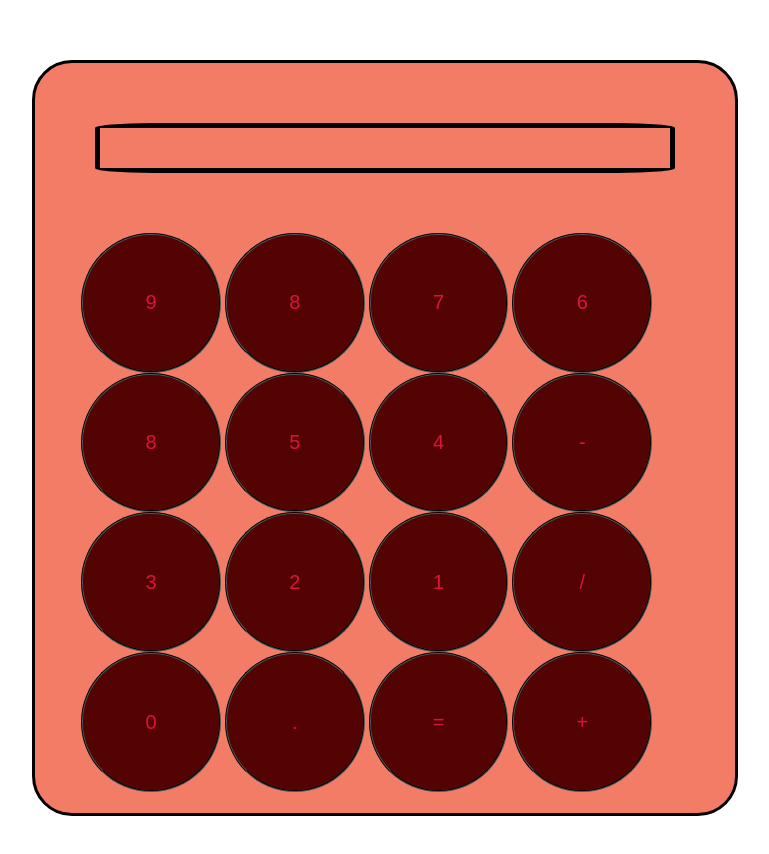
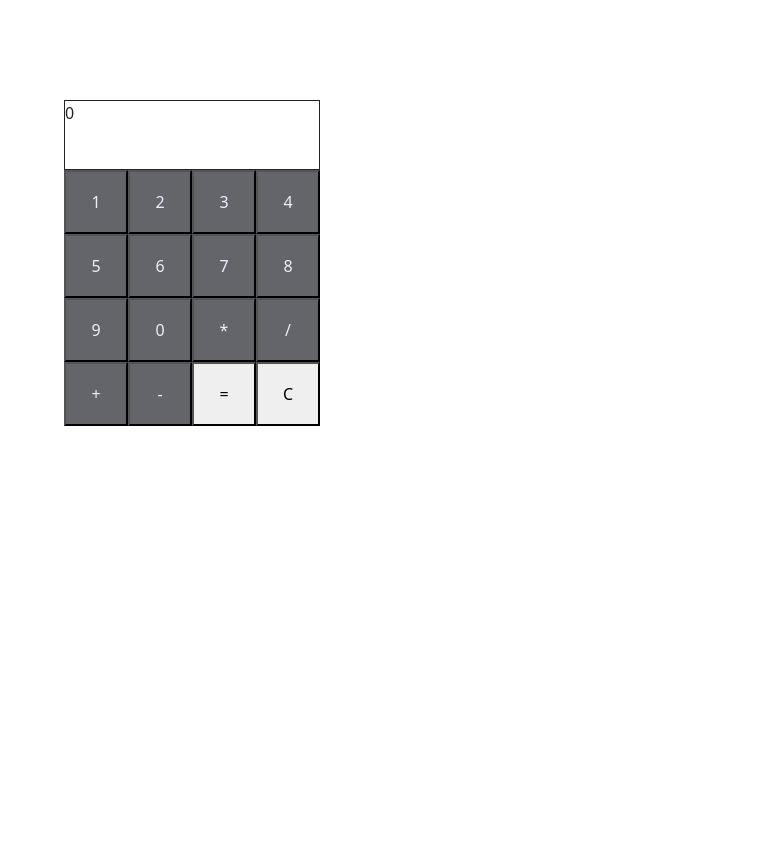
Before and after one commit to RicardoRonan/calc, a plain HTML site: page index.html in a window 1280 px wide. Shown: the whole page, without its empty margins (36-805 px from the left). After the commit the page ends 800 px from the top, so only its background shows below. Drawn offline with nearby package versions, Linux system fonts and the light colour scheme.

Commit message:
Added functionlity and changed styles

```diff
--- a/index.html
+++ b/index.html
@@ -1,35 +1,61 @@
 <!DOCTYPE html>
 <html lang="en">
   <head>
-    <link rel="stylesheet" href="styles.css" />
-    <meta charset="UTF-8" />
-    <meta http-equiv="X-UA-Compatible" content="IE=edge" />
-    <meta name="viewport" content="width=device-width, initial-scale=1.0" />
-    <title>Document</title>
+    <meta charset="utf-8" />
+    <meta name="viewport" content="width=device-width, initial-scale=1" />
+    <title>calculator</title>
+    <link
+      href="https://cdn.jsdelivr.net/npm/bootstrap@5.2.0-beta1/dist/css/bootstrap.min.css"
+      rel="stylesheet"
+      integrity="sha384-0evHe/X+R7YkIZDRvuzKMRqM+OrBnVFBL6DOitfPri4tjfHxaWutUpFmBp4vmVor"
+      crossorigin="anonymous"
+    />
+    <link rel="stylesheet" href="/styles.css" />
   </head>
   <body>
     <div class="calculator">
-      <div class="output"></div>
-      <div id="input">
-        <div class="buttons">
-          <button id="button1">9</button>
-          <button id="button1">8</button>
-          <button id="button1">7</button>
-          <button id="button1">6</button>
-          <button id="button1">8</button>
-          <button id="button1">5</button>
-          <button id="button1">4</button>
-          <button id="button1">-</button>
-          <button id="button1">3</button>
-          <button id="button1">2</button>
-          <button id="button1">1</button>
-          <button id="button1">/</button>
-          <button id="button1">0</button>
-          <button id="button1">.</button>
-          <button id="button1">=</button>
-          <button id="button1">+</button>
-        </div>
+      <div class="output-container">
+        <div id="output">0</div>
+      </div>
+
+      <div class="button-container">
+        <button class="button-item" onClick="buildSum('1')">1</button>
+
+        <button class="button-item" onClick="buildSum('2')">2</button>
+
+        <button class="button-item" onClick="buildSum('3')">3</button>
+
+        <button class="button-item" onClick="buildSum('4')">4</button>
+
+        <button class="button-item" onClick="buildSum('5')">5</button>
+
+        <button class="button-item" onClick="buildSum('6')">6</button>
+
+        <button class="button-item" onClick="buildSum('7')">7</button>
+
+        <button class="button-item" onClick="buildSum('8')">8</button>
+
+        <button class="button-item" onClick="buildSum('9')">9</button>
+
+        <button class="button-item" onClick="buildSum('0')">0</button>
+
+        <button class="button-item" onClick="buildSum('*')">*</button>
+
+        <button class="button-item" onClick="buildSum('/')">/</button>
+
+        <button class="button-item" onClick="buildSum('+')">+</button>
+
+        <button class="button-item" onClick="buildSum('-')">-</button>
+
+        <button onClick="calculate()">=</button>
+        <button onClick="reset()">C</button>
       </div>
     </div>
+    <script src="/index.js"></script>
   </body>
+  <script
+    src="https://cdn.jsdelivr.net/npm/bootstrap@5.2.0-beta1/dist/js/bootstrap.bundle.min.js"
+    integrity="sha384-pprn3073KE6tl6bjs2QrFaJGz5/SUsLqktiwsUTF55Jfv3qYSDhgCecCxMW52nD2"
+    crossorigin="anonymous"
+  ></script>
 </html>
--- /dev/null
+++ b/index.js
@@ -0,0 +1,13 @@
+let sum = "";
+function buildSum(char) {
+  sum += char;
+  document.getElementById("output").innerHTML = sum;
+}
+function reset() {
+  sum = "";
+  document.getElementById("output").innerHTML = sum;
+}
+function calculate() {
+  sum = eval(sum);
+  document.getElementById("output").innerHTML = sum;
+}
--- a/styles.css
+++ b/styles.css
@@ -1,41 +1,34 @@
-div.calculator {
-  width: 700px;
-  height: 750px;
-  border: solid;
-  border-style: groove;
-  border-style: solid;
-  border-width: 10 px;
-  border-radius: 40px;
-  margin: 60px;
+/* CSS RESET */
 
-  background-color: rgb(243, 124, 103);
+.calculator {
+  /* border: 2px solid black; */
+  /* background-color: #63656a; */
+  display: flex;
+  flex-direction: column;
+  width: 300px;
+  height: 700px;
+  margin-top: 100px;
+  margin-left: 100px;
+}
+#output {
+  width: 256px;
+  height: 70px;
+  border: solid 1px;
+}
+button {
+  width: 4rem;
+  height: 4rem;
+}
+.col-3 {
+  flex: 0 0 auto;
+  width: 15%;
 }
 
-#button1 {
-  color: crimson;
-  background-color: rgb(84, 3, 3);
-  border-style: groove;
-}
-.output {
-  border-style: solid;
-
-  border-width: 5px;
-  border-radius: 20px;
-  margin: 60px;
-  border-radius: 10%;
-  height: 40px;
-}
-div#input {
+.button-container {
   display: flex;
   flex-wrap: wrap;
-  justify-content: center;
-  align-items: center;
 }
-button {
-  width: 23%;
-  padding: 10px;
-  font-size: 20px;
-  border-radius: 50%;
-  aspect-ratio: 1;
-  gap: 50px;
+.button-item {
+  background-color: #63656a;
+  color: #f2ecff;
 }
```
